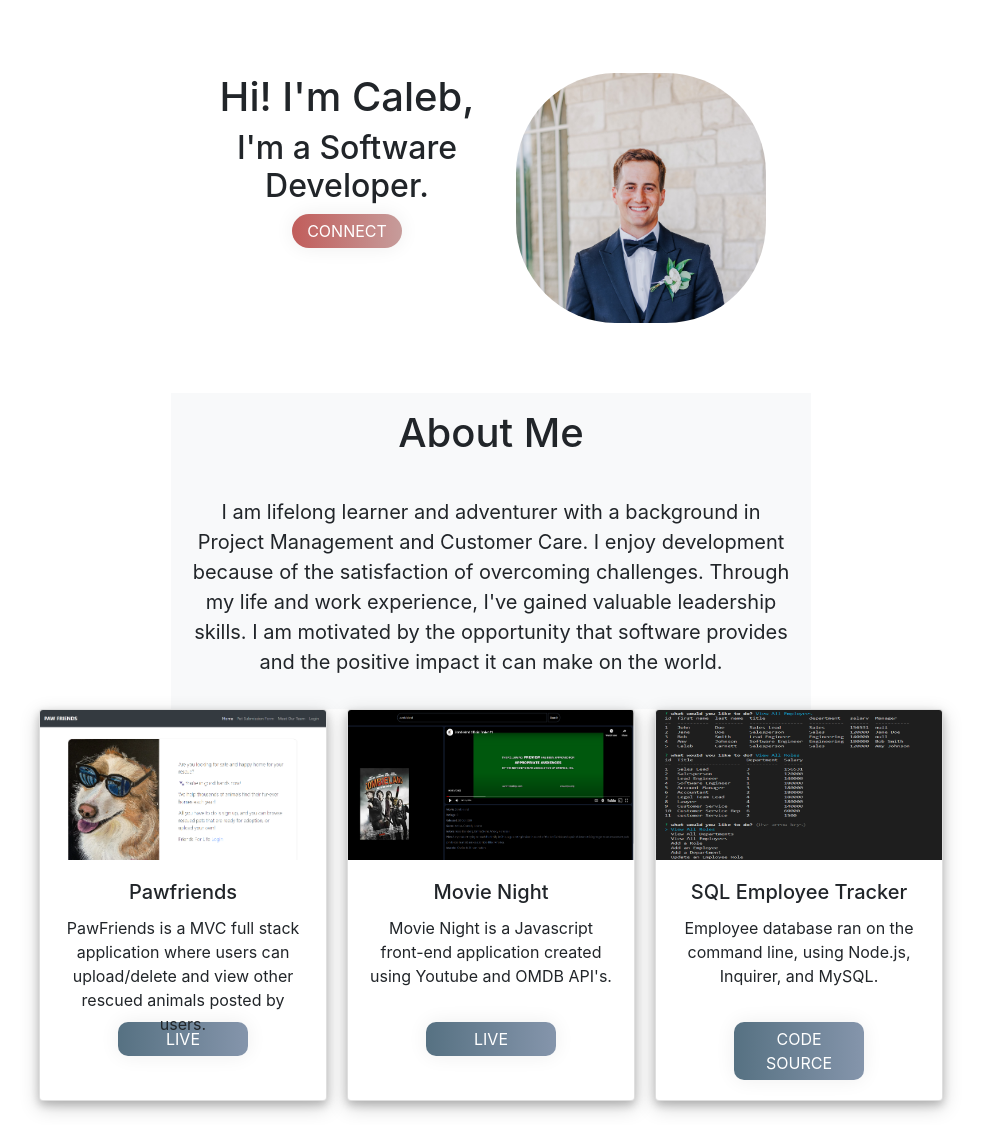
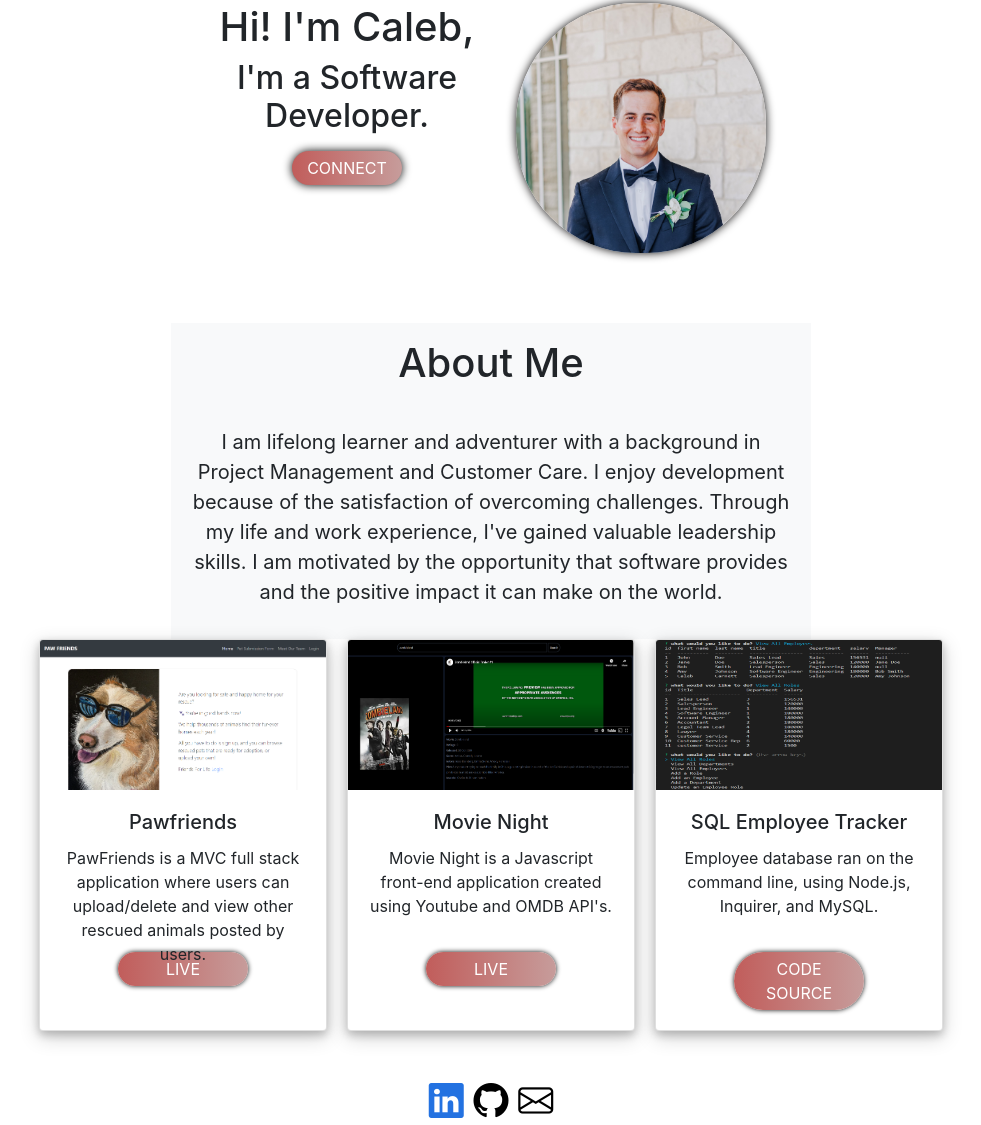
Before and after one commit to calebc96/Portfolio, a website: page index.html in a window 1280 px wide. Shown: the part 136-1261 px from the top of the page, without its empty margins (149-1130 px from the left). Drawn offline with nearby package versions, Linux system fonts and the light colour scheme.

Commit message:
ui updates

```diff
--- a/assets/style/style.css
+++ b/assets/style/style.css
@@ -9,15 +9,16 @@
     text-align: center;
     justify-content: center;
     flex-wrap: wrap;
-    padding-top: 150px;
+    padding-top: 80px;
     padding-bottom: 70px;
 }
 
 .profilephoto {
-    border-radius: 100px;
+    border-radius: 120px;
     width: 250px;
     height: 250px;
     object-fit: cover;
+    box-shadow: 0 0 10px #0b0909;
 }
 
 .info {
@@ -58,7 +59,7 @@ h2, h1, p {
 
 
 .project-buttons {
-    background-image: linear-gradient(to right, #567182 0%, #93a0b8  65%, #5592aa  100%);
+    background-image: linear-gradient(to right, #c15d5b 0%, #c8afae  65%, #ce564f  100%);
     margin: auto;
     width: 130px;
     padding: 5px 10px;
@@ -67,8 +68,8 @@ h2, h1, p {
     transition: 0.5s;
     background-size: 200% auto;
     color: white;
-    box-shadow: 0 0 20px #eee;
-    border-radius: 10px;
+    box-shadow: 0 0 5px #0b0909;
+    border-radius: 30px;
     display: block;
   }
 
@@ -109,10 +110,12 @@ footer {
     transition: 0.5s;
     background-size: 200% auto;
     color: white;
-    box-shadow: 0 0 20px #eee;
+    box-shadow: 0 0 10px #070707;
     border-radius: 25px;
     display: block;
     border: none;
+    margin-bottom: 15px;
+    margin-top: 15px;
 }
 
 .hire-me:hover {
```
